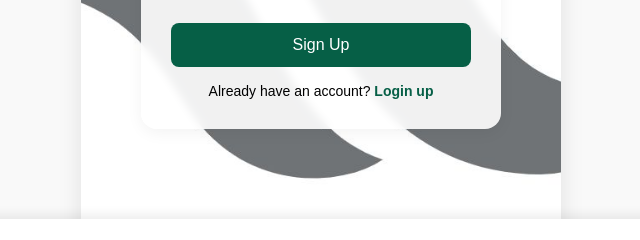
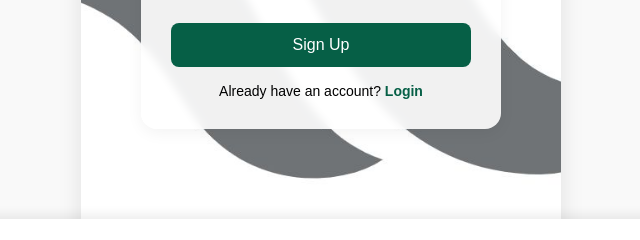
Before and after one commit to krishthakur248/Intigrated_Project, a website: page third.html in a window 1280 px wide. Shown: the part 475-715 px from the top of the page, 319-959 px from the left. Drawn offline with Linux system fonts and the light colour scheme.

```diff
--- a/third.html
+++ b/third.html
@@ -188,7 +188,7 @@
         <input type="password" class="input" id="password" placeholder="Password" required />
         <button type="submit" class="btn">Sign Up</button>
         <div class="signup-text">
-            Already have an account? <a href="second.html">Login up</a>
+            Already have an account? <a href="second.html">Login</a>
         </div>
       </form>
     </div>
```
